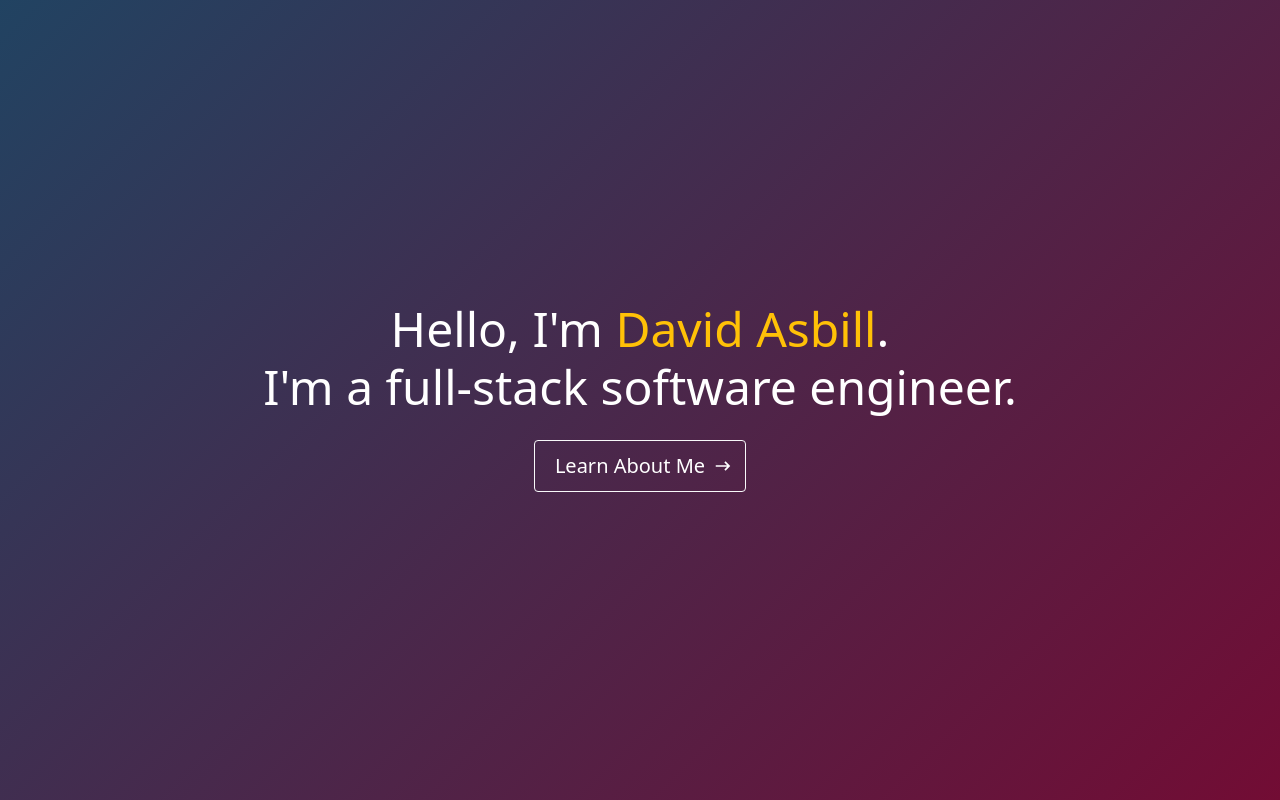
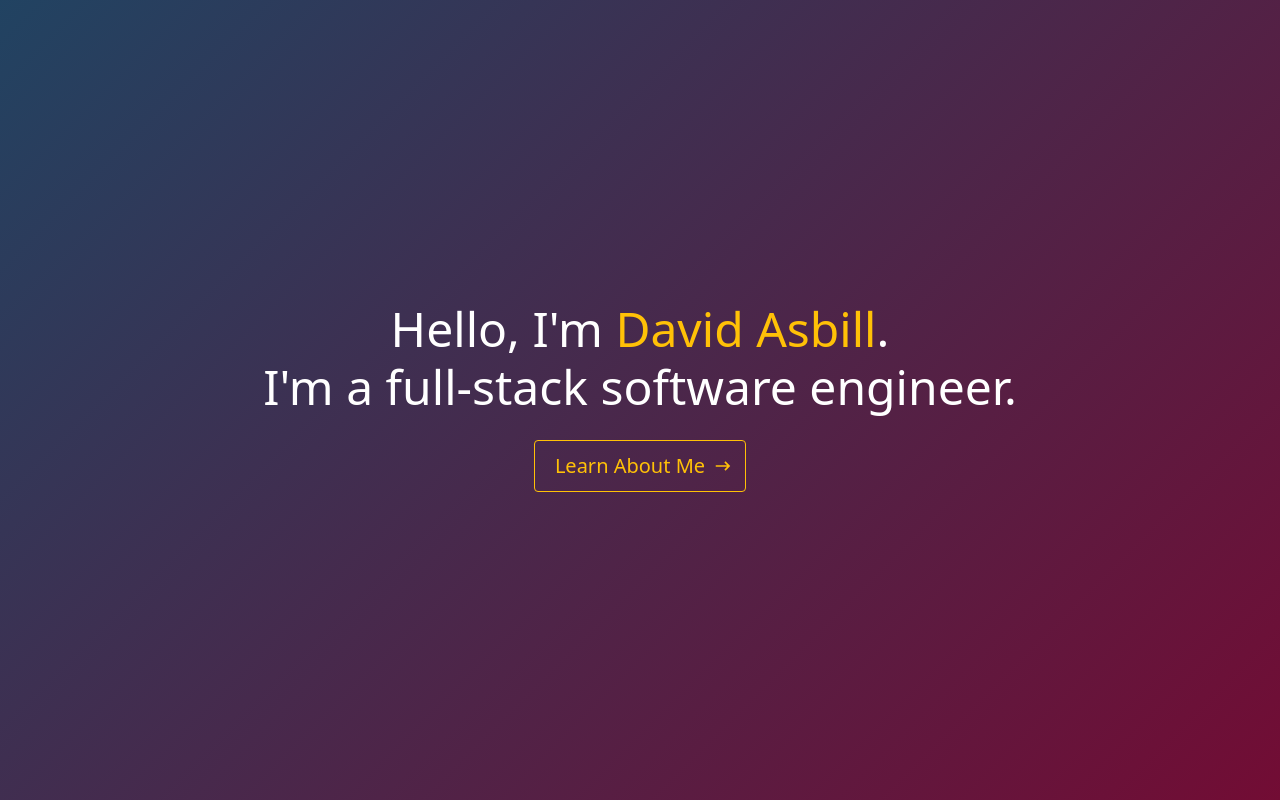
Before and after one commit to asbillt/portfolio-website, a React (Create React App) app: page / in a window 1280 px wide. Built offline with nearby package versions, Linux system fonts and the light colour scheme.

Commit message:
Updates button styling.

```diff
--- a/src/Components/Home.js
+++ b/src/Components/Home.js
@@ -20,8 +20,8 @@ function Home() {
         </h1>
         <Col className="d-flex justify-content-center py-4">
           <Button
-            variant="light"
-            className="homebtn border-1 d-flex fs-5 text-white bg-transparent"
+            variant="warning"
+            className="homebtn border-1 d-flex fs-5 text-warning bg-transparent"
             onClick={() => navigate("/about")}
           >
             <span className="px-2 py-1">Learn About Me</span>
```
